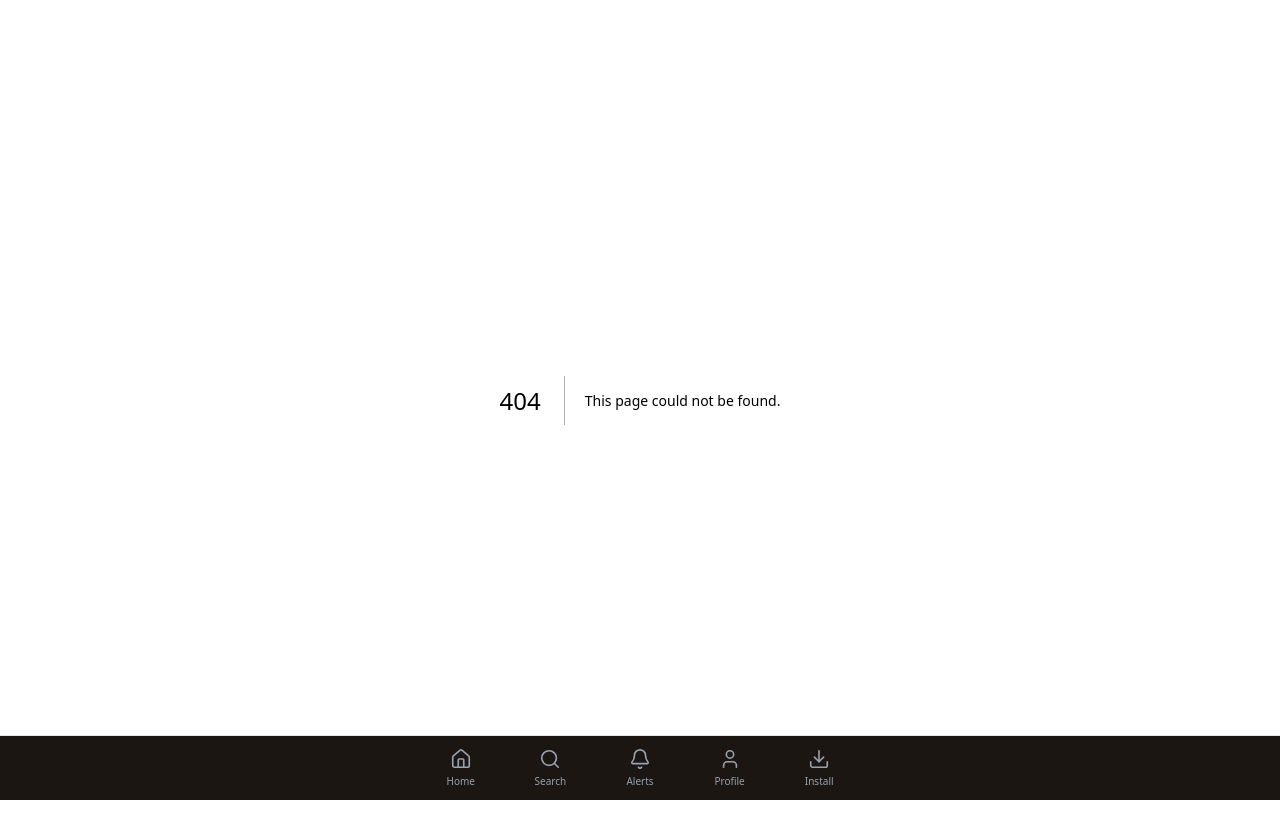
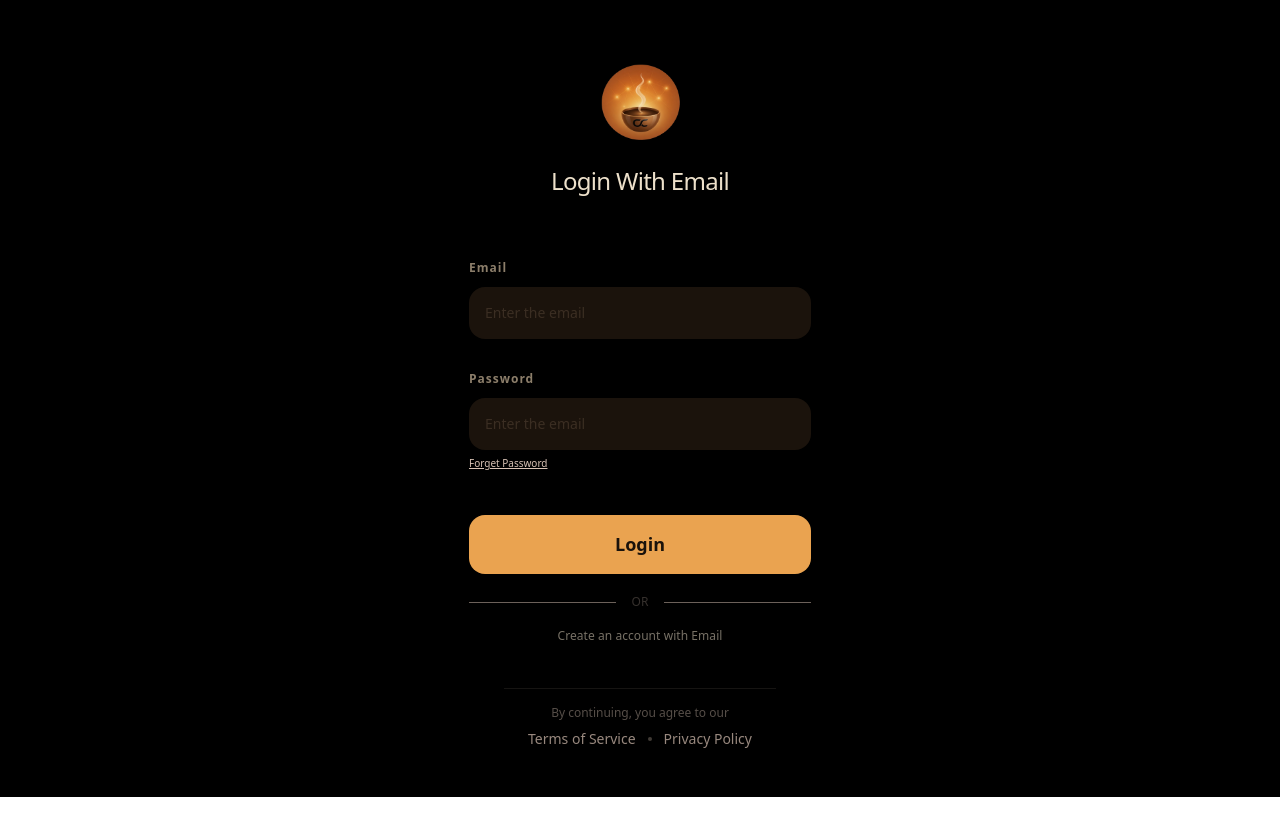
Before and after one commit to dev-abib/yadvierferreira-pwa, a Next.js app: page /login/email in a window 1280 px wide. Before the commit this address had no page. Shown: the top 838 px of the page. After the commit the page ends 800 px from the top, so only its background shows below. Built offline with nearby package versions, Linux system fonts and the light colour scheme.

Commit message:
feat:completed login page

```diff
--- a/app/components/layout/app-shell.tsx
+++ b/app/components/layout/app-shell.tsx
@@ -10,7 +10,7 @@ const BottomNav = dynamic(
   { ssr: false },
 );
 
-const HIDE_NAV_ROUTES = new Set(["/", "/login"]);
+const HIDE_NAV_ROUTES = new Set(["/", "/login", "/login/email"]);
 const AUTH_ROUTES = new Set(["/login"]);
 
 export function AppShell({ children }: { children: ReactNode }) {
@@ -21,9 +21,7 @@ export function AppShell({ children }: { children: ReactNode }) {
   return (
     <PwaInstallProvider>
       <div className="min-h-screen flex flex-col">
-        <main
-          className={`flex-1 w-full ${!hideNav ? "pb-20" : ""}`}
-        >
+        <main className={`flex-1 w-full ${!hideNav ? "pb-20" : ""}`}>
           {children}
         </main>
         {!hideNav && <BottomNav />}
--- a/app/globals.css
+++ b/app/globals.css
@@ -1,10 +1,13 @@
 @import "tailwindcss";
-
 
 @theme {
   --color-primary-coffee: rgba(15, 10, 6, 0.95);
   --color-primary-bg: #0d0906;
   --color-transparent-gray: rgba(70, 70, 70, 0.5);
+  --color-primary-cream: #ede0ca;
+  --color-primary-black: #1a120b;
+  --color-primary-yellow: #eaa350;
+  --color-primary-gray: #8c7e6a;
 
   /* Container */
   --container-max-width: 1360px;
@@ -249,4 +252,11 @@
   body {
     padding-top: env(safe-area-inset-top);
   }
+  .inp-label {
+    @apply text-xs font-bold leading-[125%] tracking-[1px] text-primary-gray;
+  }
+
+  .inp-style{
+    @apply p-4 rounded-2xl w-full bg-[#1B130C] text-[#5C4A3A] text-sm outline-none
+  }
 }
--- /dev/null
+++ b/app/login/email/page.tsx
@@ -0,0 +1,68 @@
+import AuthBottom from "@/app/components/layout/AuthBottom";
+import Image from "next/image";
+import React from "react";
+import logo from "@/app/assets/img/coffee.png";
+
+const page = () => {
+  return (
+    <section className="bg-black">
+      <div className="container w-full relative flex flex-col justify-center pt-15 gap-y-[46px] items-center">
+        <div className="flex flex-col w-full items-center justify-center relative  gap-y-15.75">
+          <div className="flex flex-col gap-y-5 items-center ">
+            <Image
+              src={logo}
+              width={86}
+              height={84}
+              alt="not found"
+              className="w-[86px] h-[84px] object-cover "
+            />
+            <p className="text-[#EDE0CA] text-center text-2xl font-medium leading-[33px] tracking-[-0.7px]">
+              Login With Email
+            </p>
+          </div>
+          <div className="flex flex-col max-w-[342px] w-full items-center  relative gap-y-5 ">
+            <form className="flex w-full  flex-col gap-y-[44px]">
+              <div className="flex flex-col gap-y-8  ">
+                <div className="flex flex-col gap-y-3 ">
+                  <span className=" inp-label ">Email</span>
+                  <input
+                    placeholder="Enter the email"
+                    type="email"
+                    className="inp-style"
+                  />
+                </div>
+                <div className="flex flex-col gap-y-1.5">
+                  <div className="flex flex-col gap-y-3 ">
+                    <span className=" inp-label ">Password</span>
+                    <input
+                      placeholder="Enter the email"
+                      type="password"
+                      className="inp-style"
+                    />
+                  </div>
+                  <p className=" underline text-[#D8C2B4] font-normal text-[10px] ">Forget Password</p>
+                </div>
+              </div>
+              <button className="text-primary-black text-lg leading-[150%] font-bold text-center bg-primary-yellow w-full py-4 rounded-2xl  ">
+                Login
+              </button>
+            </form>
+            <div className="flex flex-row items-center w-full relative gap-x-4">
+              <span className="w-[48%] h-[1px] bg-[#D8C2B480] "></span>
+              <p className="text-xs text-[#D8C2B480] opacity-50 uppercase bold ">
+                or
+              </p>
+              <span className="w-[48%] h-[1px] leading-[100%] tracking-[2px] bg-[#D8C2B480] "></span>
+            </div>
+            <p className="text-xs font-medium cursor-pointer leading-[100%]  tracking-[0.06px] text-primary-cream opacity-50 ">
+              Create an account with Email
+            </p>
+          </div>
+        </div>
+        <AuthBottom />
+      </div>
+    </section>
+  );
+};
+
+export default page;
--- a/app/login/page.tsx
+++ b/app/login/page.tsx
@@ -10,6 +10,7 @@ import "swiper/css";
 import LoginCard from "../components/login/LoginCard";
 import AuthActions from "../components/layout/AuthActions";
 import AuthBottom from "../components/layout/AuthBottom";
+import { useRouter } from "next/navigation";
 
 const ENTRANCE_EASING = "cubic-bezier(0.22, 1, 0.36, 1)";
 
@@ -20,6 +21,7 @@ type Onbard = {
 
 const Page = () => {
   const [activeIndex, setActiveIndex] = useState(0);
+  const router = useRouter();
 
   const slides: Onbard[] = useMemo(
     () => [
@@ -96,7 +98,9 @@ const Page = () => {
           <AuthActions
             onGoogle={() => console.log("google")}
             onApple={() => console.log("apple")}
-              onEmail={() => console.log("email")}
+            onEmail={() => {
+              router.push("/login/email");
+            }}
           />
         </LoginCard>
         <AuthBottom />
```
Lines whose indentation alone changed are shown as unchanged.
